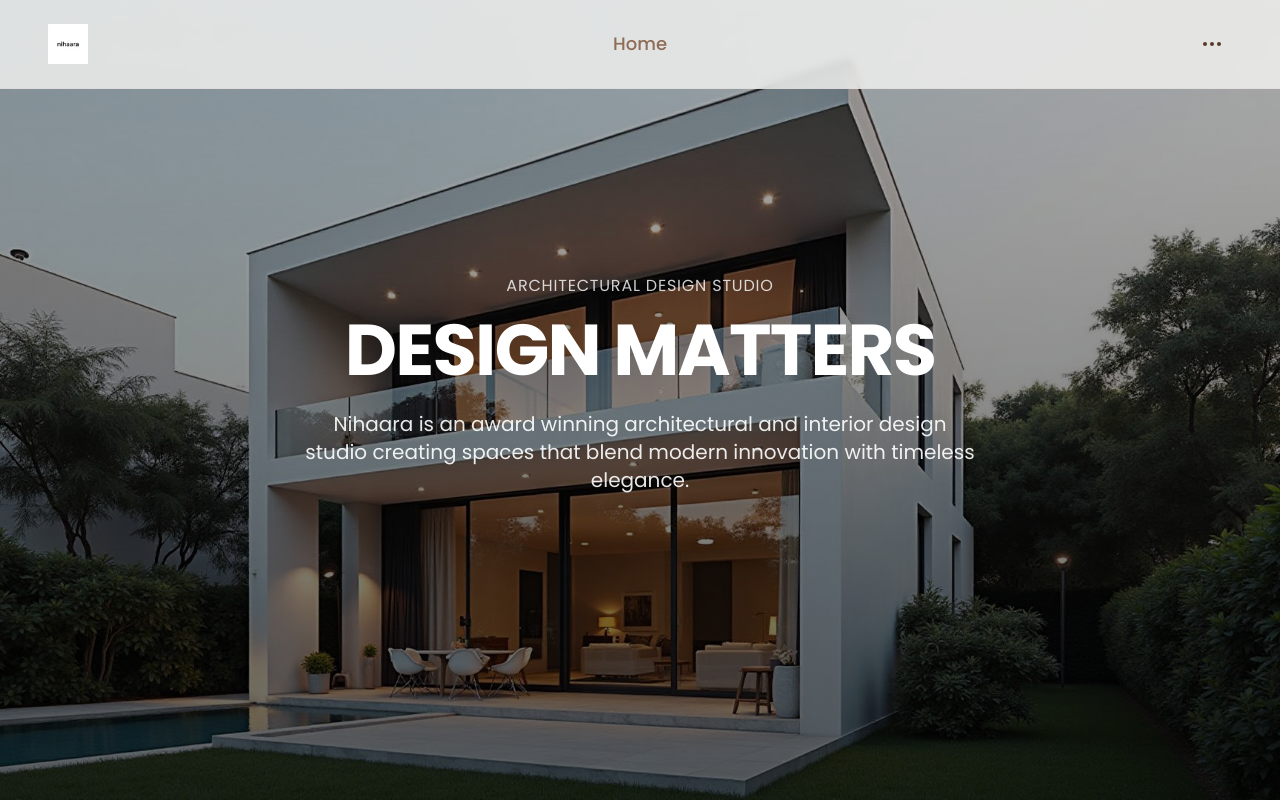
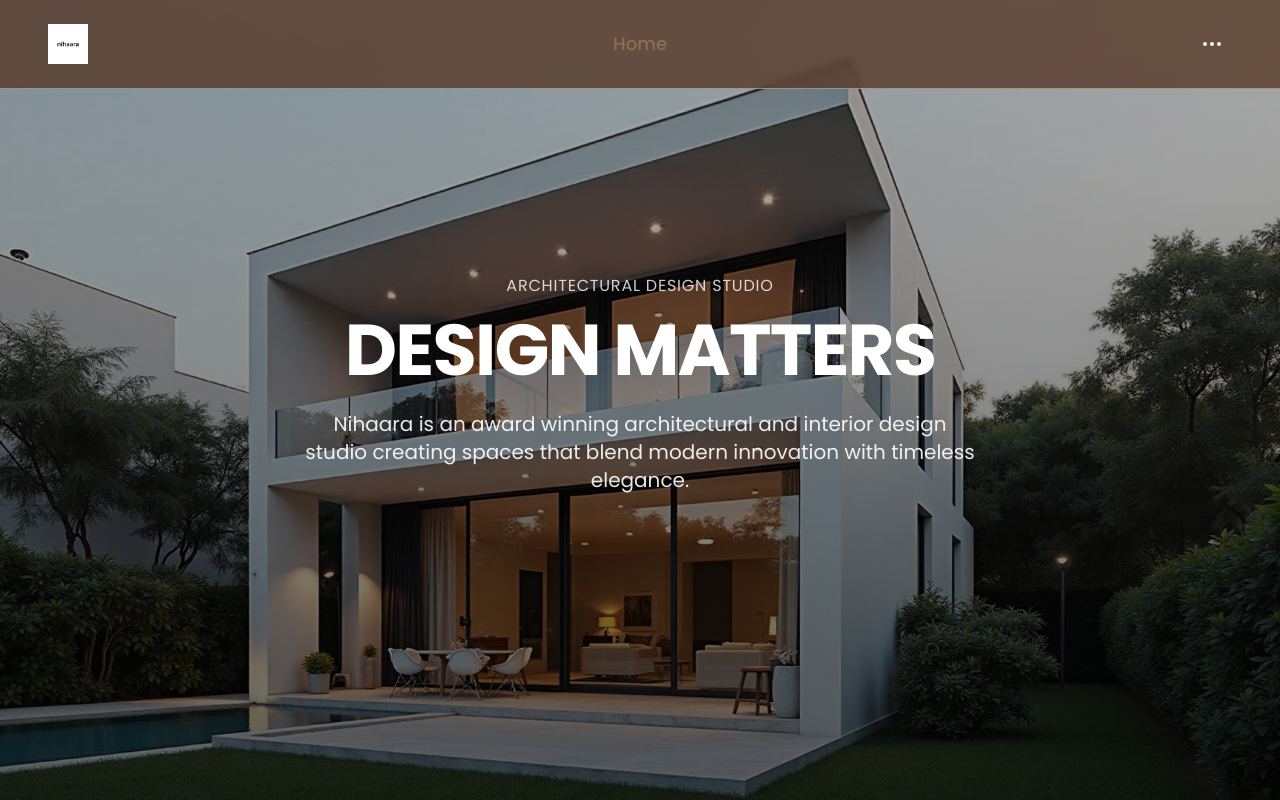
Before and after one commit to radaravg/nihaara-architects-digital-canvas, a React (Vite) app: page / in a window 1280 px wide. Built offline with nearby package versions, Linux system fonts and the light colour scheme.

Commit message:
Fix: Update theme colors

```diff
--- a/src/index.css
+++ b/src/index.css
@@ -12,8 +12,8 @@ All colors MUST be HSL.
 
 @layer base {
   :root {
-    --background: 30 15% 96%;
-    --foreground: 23 37% 25%;
+    --background: 23 37% 25%;
+    --foreground: 30 15% 96%;
 
     --card: 30 15% 98%;
     --card-foreground: 23 37% 25%;
```
